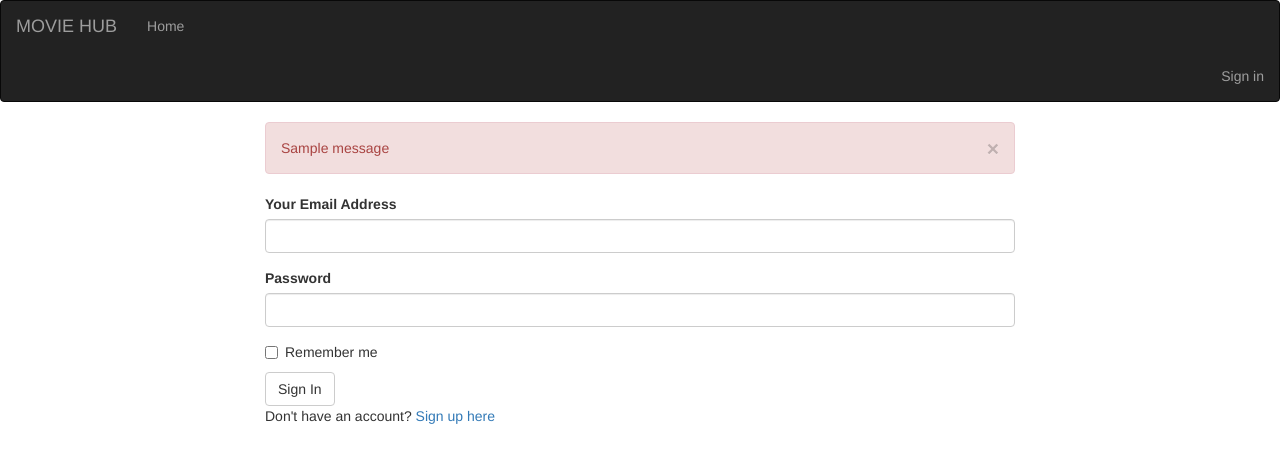
After one commit to SayiaFelix/Watchlist-practice, a Flask app: page /authenticate/login in a window 1280 px wide. The commit adds this page. Shown: the top 463 px of the page. Run offline with Flask 2, Linux system fonts and the light colour scheme; tables that the repository leaves empty hold one stand-in row (values such as "Sample post"); one stand-in notice (Sample message) is shown; some libraries are stand-ins or nearby versions.

Commit message:
adding file

```diff
--- a/app/auth/__init__.py
+++ b/app/auth/__init__.py
@@ -2,4 +2,4 @@ from flask import Blueprint
 
 auth = Blueprint('auth',__name__)
 
-from . import views
+from . import views,forms
--- /dev/null
+++ b/app/auth/forms.py
@@ -0,0 +1,27 @@
+from flask_wtf import FlaskForm
+from wtforms.validators import DataRequired,Email,EqualTo
+from ..models import User
+from wtforms import ValidationError
+from wtforms import StringField,PasswordField,BooleanField,SubmitField
+
+class RegistrationForm(FlaskForm):
+    email = StringField('Your Email Address',validators=[DataRequired(),Email()])
+    username = StringField('Enter your username',validators = [DataRequired()])
+    password = PasswordField('Password',validators = [DataRequired(), EqualTo('password_confirm',message = 'Passwords must match')])
+    password_confirm = PasswordField('Confirm Passwords',validators = [DataRequired()])
+    submit = SubmitField('Sign Up')
+
+
+    def validate_email(self,data_field):
+            if User.query.filter_by(email =data_field.data).first():
+                raise ValidationError('There is an account with that email')
+
+    def validate_username(self,data_field):
+        if User.query.filter_by(username = data_field.data).first():
+            raise ValidationError('That username is taken')
+
+class LoginForm(FlaskForm):
+    email = StringField('Your Email Address',validators=[DataRequired(),Email()])
+    password = PasswordField('Password',validators =[DataRequired()])
+    remember = BooleanField('Remember me')
+    submit = SubmitField('Sign In')
--- a/app/auth/views.py
+++ b/app/auth/views.py
@@ -1,6 +1,38 @@
-from flask import render_template
+from flask import render_template,redirect,url_for, flash,request
+from flask_login import login_user,logout_user,login_required
+from .forms import LoginForm,RegistrationForm
+from ..models import User
+from .. import db
 from . import auth
 
-@auth.route('/login')
+
+@auth.route('/register',methods = ["GET","POST"])
+def register():
+    form = RegistrationForm()
+    if form.validate_on_submit():
+        user = User(email = form.email.data, username = form.username.data,password = form.password.data)
+        db.session.add(user)
+        db.session.commit()
+        return redirect(url_for('auth.login'))
+        title = "New Account"
+    return render_template('auth/register.html',registration_form = form)
+
+@auth.route('/login',methods=['GET','POST'])
 def login():
-    return render_template('auth/login.html')
+    login_form = LoginForm()
+    if login_form.validate_on_submit():
+        user = User.query.filter_by(email = login_form.email.data).first()
+        if user is not None and user.verify_password(login_form.password.data):
+            login_user(user,login_form.remember.data)
+            return redirect(request.args.get('next') or url_for('main.index'))
+
+        flash('Invalid username or Password')
+
+    title = "watchlist login"
+    return render_template('auth/login.html',login_form = login_form,title=title)
+
+@auth.route('/logout')
+@login_required
+def logout():
+    logout_user()
+    return redirect(url_for("main.index"))
--- a/app/main/views.py
+++ b/app/main/views.py
@@ -11,6 +11,7 @@ from . import main
 from ..requests import get_movies,get_movie,search_movie
 from .forms import ReviewForm
 from ..models import Review
+from flask_login import login_required
 
 # Views
 @main.route('/')
@@ -59,7 +60,9 @@ def search(movie_name):
     title = f'search results for {movie_name}'
     return render_template('search.html',movies = searched_movies)
 
+
 @main.route('/movie/review/new/<int:id>', methods = ['GET','POST'])
+@login_required
 def new_review(id):
     form = ReviewForm()
     movie = get_movie(id)
--- /dev/null
+++ b/app/templates/auth/login.html
@@ -0,0 +1,20 @@
+{% extends 'base.html'%} {% import 'bootstrap/wtf.html' as wtf%} {% block content %}
+<div class="container">
+    <div class="row">
+        <div class="col-md-2"> </div>
+        <div class="col-md-8">
+            <!--Flash message -->
+            {% for message in get_flashed_messages() %}
+            <div class="alert alert-danger">
+                <button type="button" class="close" data-dismiss="alert">&times;</button> {{ message }}
+            </div>
+            {% endfor %}
+            <!-- Login form -->
+            {{wtf.quick_form(login_form)}}
+            <p> Don't have an account? <a href="{{url_for('auth.register')}}">Sign up here</a></p>
+        </div>
+        <div clas="col-md-2"> </div>
+    </div>
+</div>
+
+{% endblock%}
--- a/app/templates/navbar.html
+++ b/app/templates/navbar.html
@@ -22,7 +22,14 @@
                 <ul class="nav navbar-nav">
                     <li><a href="/">Home</a></li>
             </div>
-
+            <ul class="nav navbar-nav navbar-right">
+                {% if current_user.is_authenticated %}
+                <li style="color:white;padding:15px;">{{current_user.username}}</li>
+                <li><a href="{{url_for('auth.logout')}}">Sign out</a></li>
+                {% else %}
+                <li><a href="{{url_for('auth.login')}}">Sign in</a></li>
+                {%endif%}
+            </ul>
         </div>
     </div>
 </body>
```
Also changed, not shown: app/__init__.py (+12 -1 lines), app/models.py (+13 -3 lines), app/templates/auth/register.html (added, +14 -0 lines).
